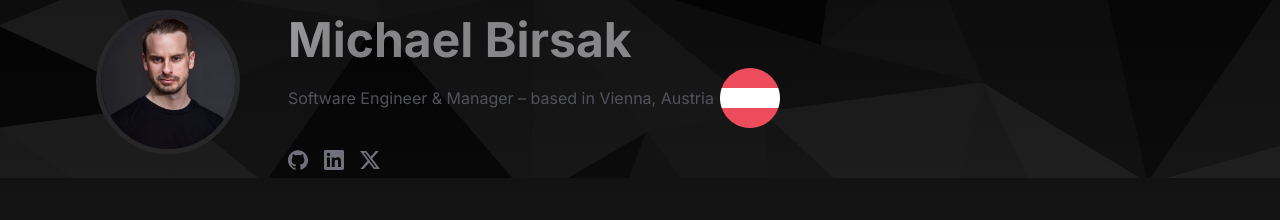
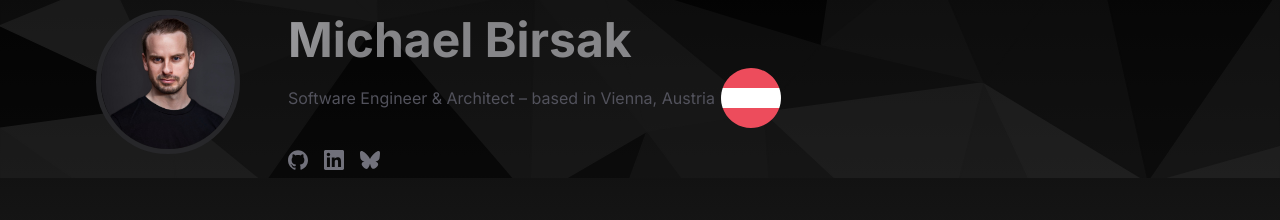
Before and after one commit to birsi/birsak.net, a Next.js app: page / in a window 1280 px wide. Shown: the part 142-362 px from the top of the page. Built offline with nearby package versions, Linux system fonts and the light colour scheme.

Commit message:
feat: Update content

```diff
--- a/app/components/header.jsx
+++ b/app/components/header.jsx
@@ -3,7 +3,7 @@ import Link from "next/link";
 import profileImage from "../../public/images/michael-birsak-2025.jpg";
 import flagAt from "../../public/images/flag-at.svg";
 import Navbar from "./navbar";
-import { GithubIcon, LinkedInIcon, TwitterIcon } from "./icons";
+import { GithubIcon, LinkedInIcon, TwitterIcon, BlueskyIcon } from "./icons";
 
 export default function Header() {
   return (
@@ -23,7 +23,7 @@ export default function Header() {
         <div className="md:flex md:flex-col md:pl-12 justify-center">
           <h1 className="text-5xl leading-tight font-bold">Michael Birsak</h1>
           <p className="text-zinc-600">
-            Software Engineer & Manager – based in Vienna, Austria{" "}
+            Software Engineer & Architect – based in Vienna, Austria{" "}
             <Image
               src={flagAt}
               alt="Flag Austria"
@@ -47,11 +47,11 @@ export default function Header() {
               <LinkedInIcon />
             </a>
             <a
-              href="https://x.com/MichaelBirsak"
+              href="https://bsky.app/profile/birsi.bsky.social"
               target="_blank"
               className="fill-zinc-500 hover:fill-white transition-all"
             >
-              <TwitterIcon />
+              <BlueskyIcon />
             </a>
           </div>
         </div>
--- a/app/components/icons.jsx
+++ b/app/components/icons.jsx
@@ -9,21 +9,6 @@ export const GithubIcon = () => {
     >
       <title>GitHub</title>
       <path d="M12 .297c-6.63 0-12 5.373-12 12 0 5.303 3.438 9.8 8.205 11.385.6.113.82-.258.82-.577 0-.285-.01-1.04-.015-2.04-3.338.724-4.042-1.61-4.042-1.61C4.422 18.07 3.633 17.7 3.633 17.7c-1.087-.744.084-.729.084-.729 1.205.084 1.838 1.236 1.838 1.236 1.07 1.835 2.809 1.305 3.495.998.108-.776.417-1.305.76-1.605-2.665-.3-5.466-1.332-5.466-5.93 0-1.31.465-2.38 1.235-3.22-.135-.303-.54-1.523.105-3.176 0 0 1.005-.322 3.3 1.23.96-.267 1.98-.399 3-.405 1.02.006 2.04.138 3 .405 2.28-1.552 3.285-1.23 3.285-1.23.645 1.653.24 2.873.12 3.176.765.84 1.23 1.91 1.23 3.22 0 4.61-2.805 5.625-5.475 5.92.42.36.81 1.096.81 2.22 0 1.606-.015 2.896-.015 3.286 0 .315.21.69.825.57C20.565 22.092 24 17.592 24 12.297c0-6.627-5.373-12-12-12" />
-    </svg>
-  );
-};
-
-export const TwitterIcon = () => {
-  return (
-    <svg
-      width="20"
-      height="20"
-      role="img"
-      viewBox="0 0 24 24"
-      xmlns="http://www.w3.org/2000/svg"
-    >
-      <title>Twitter</title>
-      <path d="M18.901 1.153h3.68l-8.04 9.19L24 22.846h-7.406l-5.8-7.584-6.638 7.584H.474l8.6-9.83L0 1.154h7.594l5.243 6.932ZM17.61 20.644h2.039L6.486 3.24H4.298Z" />
     </svg>
   );
 };
@@ -43,6 +28,22 @@ export const LinkedInIcon = () => {
   );
 };
 
+
+export const BlueskyIcon = () => {
+  return (
+    <svg
+      xmlns="http://www.w3.org/2000/svg"
+      width="20"
+      height="20"
+      role="img"
+      viewBox="0 0 24 24"
+    >
+      <title>Bluesky</title>
+      <path d="M12 10.8c-1.087-2.114-4.046-6.053-6.798-7.995C2.566.944 1.561 1.266.902 1.565.139 1.908 0 3.08 0 3.768c0 .69.378 5.65.624 6.479.815 2.736 3.713 3.66 6.383 3.364.136-.02.275-.039.415-.056-.138.022-.276.04-.415.056-3.912.58-7.387 2.005-2.83 7.078 5.013 5.19 6.87-1.113 7.823-4.308.953 3.195 2.05 9.271 7.733 4.308 4.267-4.308 1.172-6.498-2.74-7.078a8.741 8.741 0 0 1-.415-.056c.14.017.279.036.415.056 2.67.297 5.568-.628 6.383-3.364.246-.828.624-5.79.624-6.478 0-.69-.139-1.861-.902-2.206-.659-.298-1.664-.62-4.3 1.24C16.046 4.748 13.087 8.687 12 10.8Z" />
+    </svg>
+  );
+};
+
 export const OpenInNewTabIcon = () => {
   return (
     <svg
```
